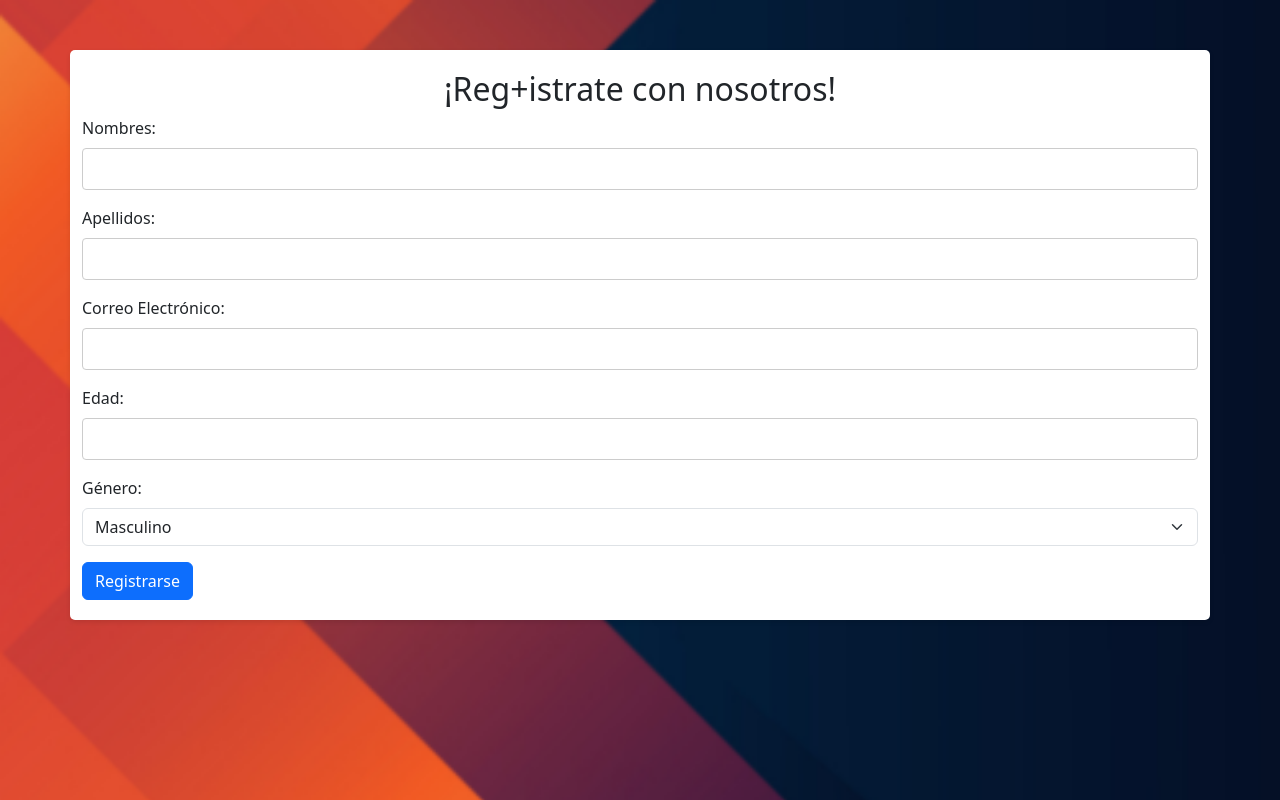
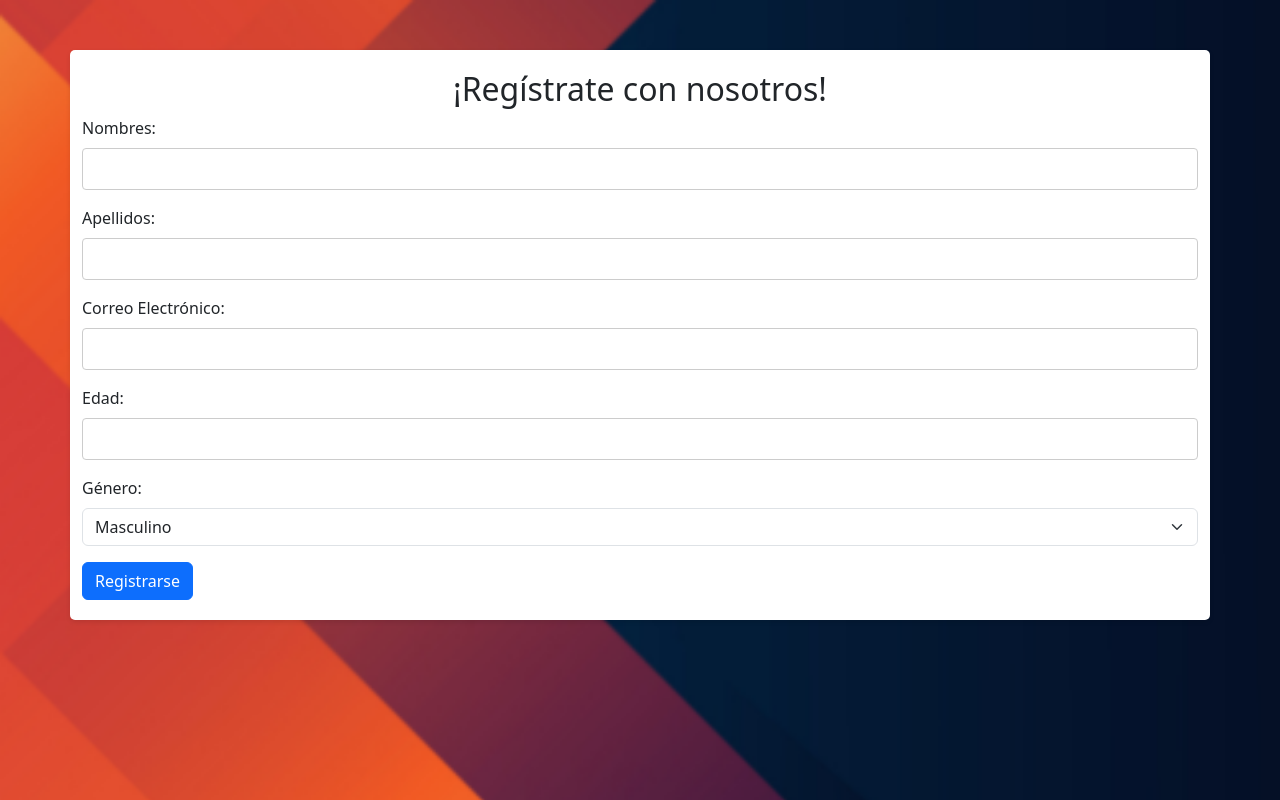
Before and after one commit to Davidgr11/PRACTICAS_DAVIDGONZALEZ_801CIB_WEBYAPPS, a plain HTML site: page EjercicioForms/estructuraEF.html in a window 1280 px wide. Drawn offline with nearby package versions, Linux system fonts and the light colour scheme.

```diff
--- a/EjercicioForms/estructuraEF.html
+++ b/EjercicioForms/estructuraEF.html
@@ -9,7 +9,7 @@
 <link href="https://cdn.jsdelivr.net/npm/bootstrap@5.4.0/dist/css/bootstrap.min.css" rel="stylesheet">
 <body>
     <div class="container">
-        <h2>¡Reg+istrate con nosotros!</h2>
+        <h2>¡Regístrate con nosotros!</h2>
         <form action="https://www.toptal.com/developers/postbin/1709170488565-9701348333619">
             <div class="mb-3">
                 <label for="nombre" class="form-label">Nombres:</label>
```
